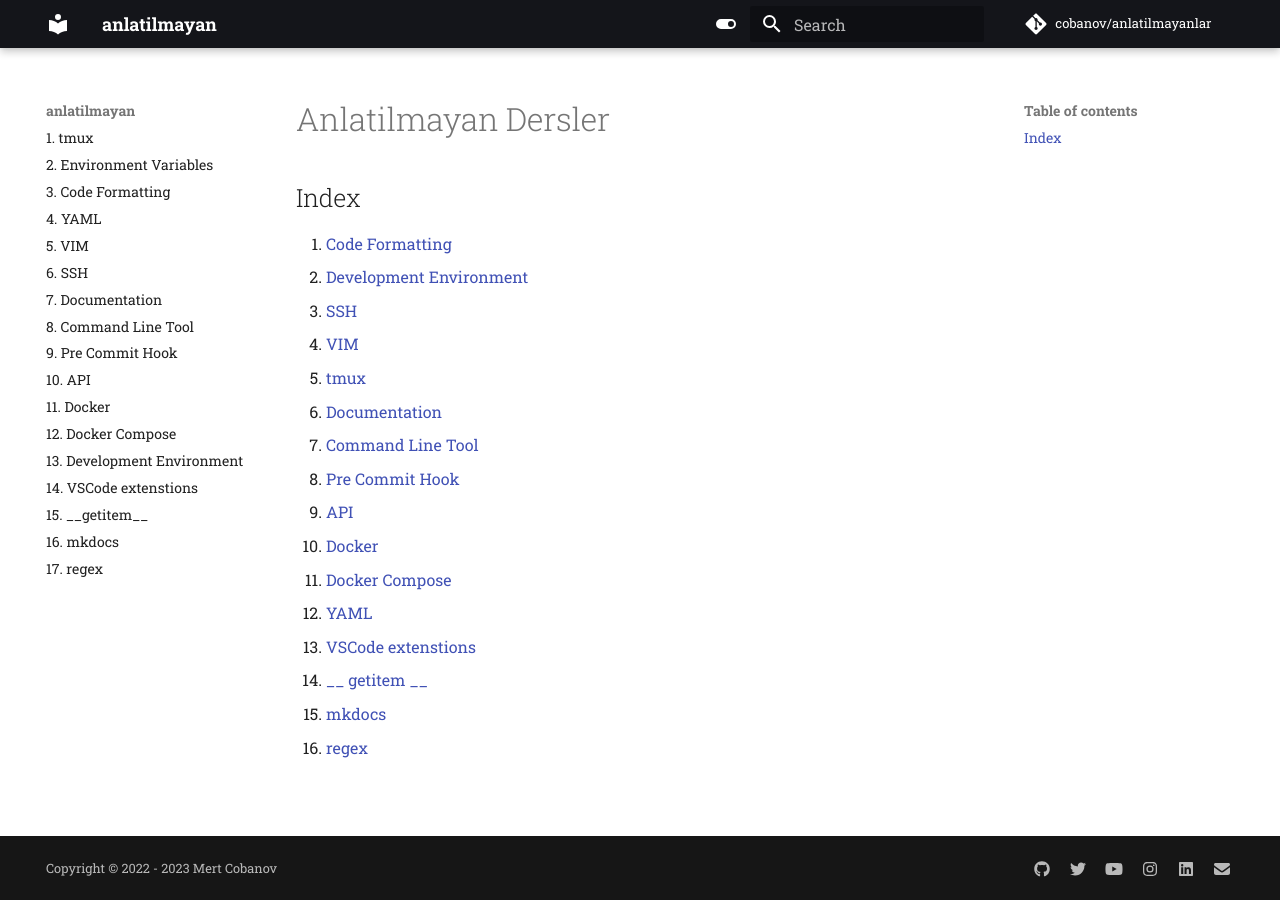
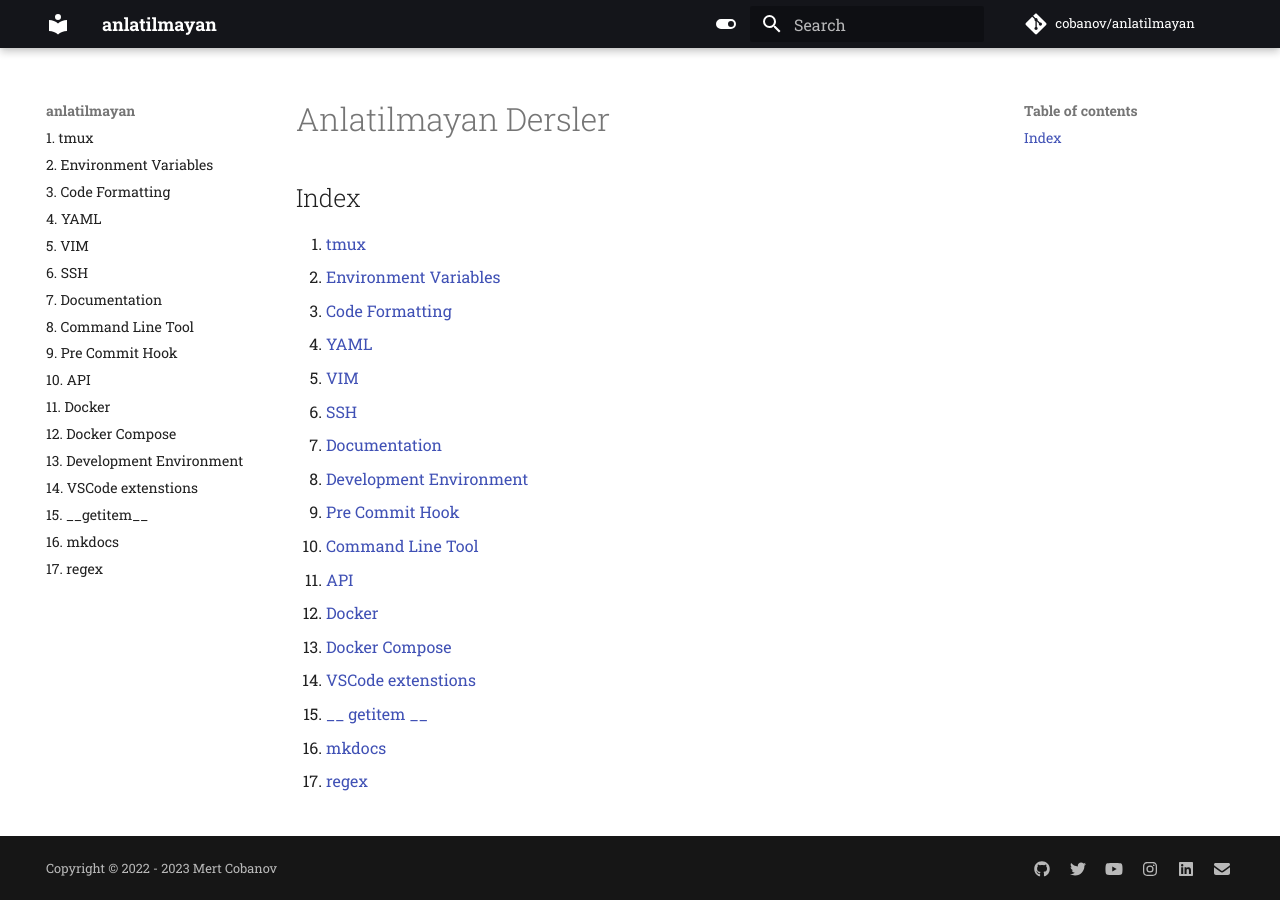
Before and after one commit to cobanov/anlatilmayan, an MkDocs documentation site: the page built from docs/index.md, in a window 1280 px wide. Built offline with MkDocs 1.6.1 and Material for MkDocs 9.7.7, drawn with Linux system fonts in a browser that asks for light colours; comment, search, counter and statistics services are not loaded.

Commit message:
index orderin disable mkdocs functions

```diff
--- a/docs/index.md
+++ b/docs/index.md
@@ -2,19 +2,20 @@
 
 ## Index
 
-1. [Code Formatting](code-formatting.html)
-2. [Development Environment](development-env.html)
-3. [SSH](ssh.html)
-4. [VIM](vim.html)
-5. [tmux](tmux.html)
-6. [Documentation](docuemntation.html)
-7. [Command Line Tool](cli.html)
-8. [Pre Commit Hook](pre-commit-hook.html)
-9. [API](api.html)
-10. [Docker](docker.html)
-11. [Docker Compose](docker-compose.html)
-12. [YAML](yaml.html)
-13. [VSCode extenstions](vscode-extensions.html)
-14. [__ getitem __](getitem.html)
-15. [mkdocs](mkdocs.html)
-16. [regex](regex.html)
+1. [tmux](tmux.html)
+2. [Environment Variables](env-variables.html)
+3. [Code Formatting](code-formatting.html)
+4. [YAML](yaml.html)
+5. [VIM](vim.html)
+6. [SSH](ssh.html)
+7. [Documentation](docuemntation.html)
+8. [Development Environment](development-env.html)
+9. [Pre Commit Hook](pre-commit-hook.html)
+10. [Command Line Tool](cli.html)
+11. [API](api.html)
+12. [Docker](docker.html)
+13. [Docker Compose](docker-compose.html)
+14. [VSCode extenstions](vscode-extensions.html)
+15. [__ getitem __](getitem.html)
+16. [mkdocs](mkdocs.html)
+17. [regex](regex.html)
--- a/mkdocs.yml
+++ b/mkdocs.yml
@@ -74,8 +74,8 @@
       draggable: true
       skip_classes:
         - custom-skip-class-name
-      auto_caption: true
-      caption_position: bottom
+      # auto_caption: true
+      # caption_position: bottom
   # - git-authors
   # - git-revision-date-localized:
   # enable_creation_date: true
@@ -101,19 +101,19 @@
     provider: google
     property: G-XXXXXXXXXX
 
-    feedback:
-      title: Was this page helpful?
-      ratings:
-        - icon: material/emoticon-happy-outline
-          name: This page was helpful
-          data: 1
-          note: >-
-            Thanks for your feedback!
-        - icon: material/emoticon-sad-outline
-          name: This page could be improved
-          data: 0
-          note: >-
-            Thanks for your feedback!
+    # feedback:
+    #   title: Was this page helpful?
+    #   ratings:
+    #     - icon: material/emoticon-happy-outline
+    #       name: This page was helpful
+    #       data: 1
+    #       note: >-
+    #         Thanks for your feedback!
+    #     - icon: material/emoticon-sad-outline
+    #       name: This page could be improved
+    #       data: 0
+    #       note: >-
+    #         Thanks for your feedback!
 
 markdown_extensions:
   - footnotes
@@ -147,6 +147,6 @@
           class: mermaid
           format: !!python/name:pymdownx.superfences.fence_code_format
 
-repo_url: https://github.com/cobanov/paul-graham-turkce
-repo_name: cobanov/anlatilmayanlar
+repo_url: https://github.com/cobanov/anlatilmayan
+repo_name: cobanov/anlatilmayan
 copyright: Copyright &copy; 2022 - 2023 Mert Cobanov
```
